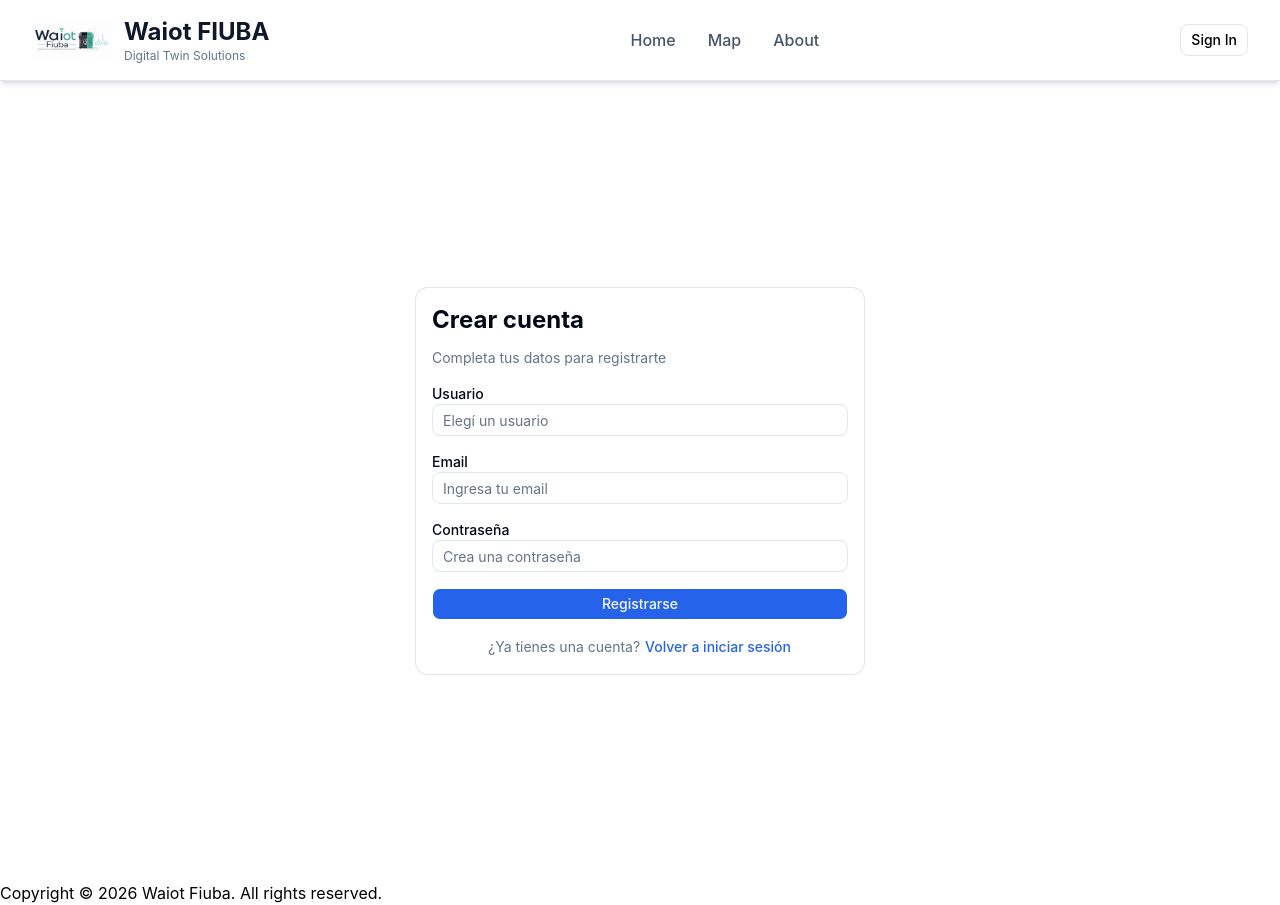
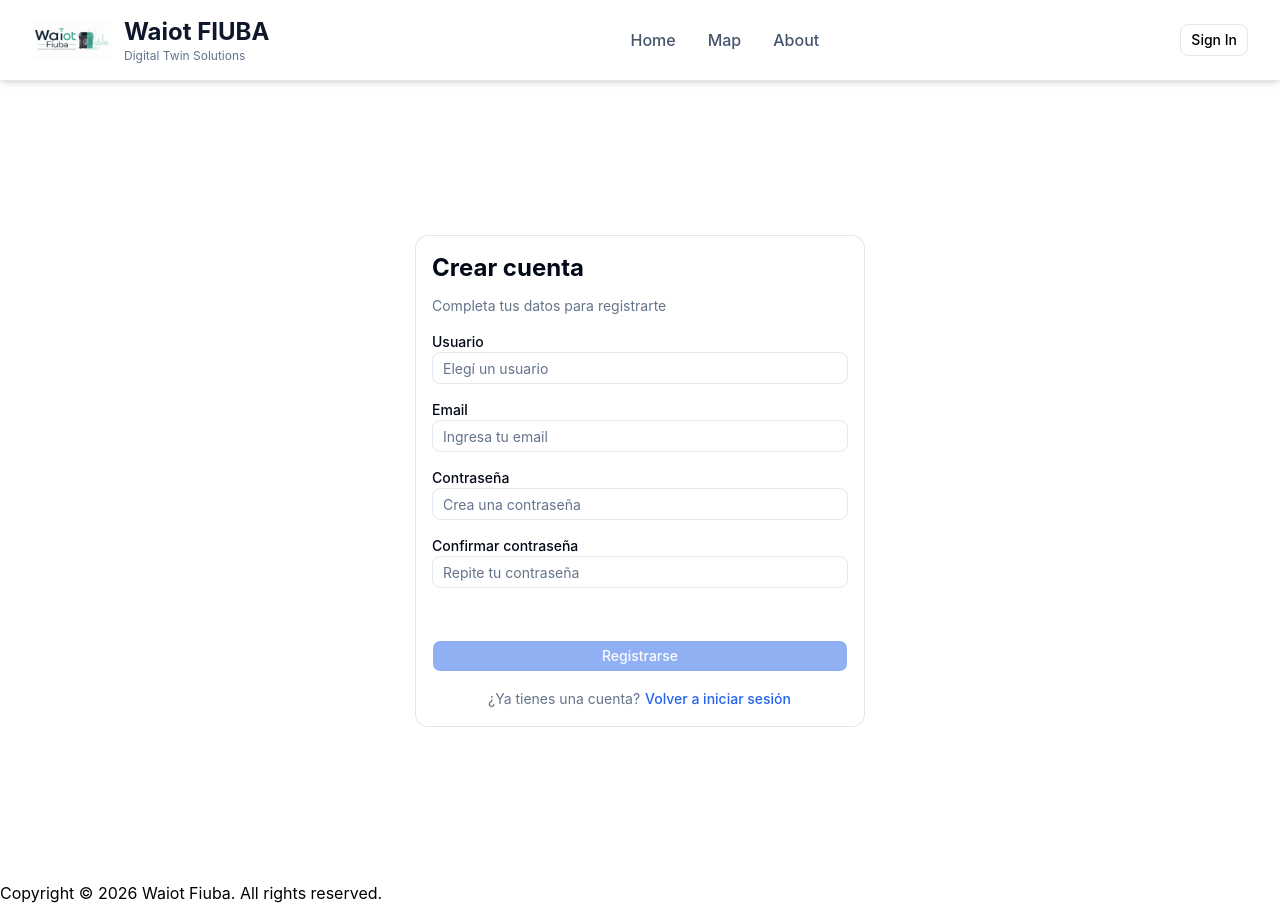
Before and after one commit to WaiotFiuba/frontend, a React (Vite) app: page /register in a window 1280 px wide. Built offline with nearby package versions, Linux system fonts and the light colour scheme; the HTML template or start-up script is replaced by a standard one.

Commit message:
feat: add register form validation and tests

```diff
--- a/src/pages/Register/page.jsx
+++ /dev/null
@@ -1,48 +0,0 @@
-import { Link } from "react-router-dom"
-import { Card, CardContent, CardDescription, CardHeader, CardTitle } from "../../components/ui/card"
-import { Button } from "../../components/ui/button"
-import { Input } from "../../components/ui/input"
-
-export default function Register() {
-    return (
-        <div className="min-h-screen flex items-center justify-center bg-background p-4">
-            <Card className="w-full max-w-md">
-                <CardHeader className="space-y-2">
-                    <CardTitle className="text-2xl font-bold">Crear cuenta</CardTitle>
-                    <CardDescription>Completa tus datos para registrarte</CardDescription>
-                </CardHeader>
-                <CardContent>
-                    <form className="space-y-4">
-                        <div className="space-y-2">
-                            <label htmlFor="name" className="text-sm font-medium">
-                                Usuario
-                            </label>
-                            <Input id="name" type="text" name="name" placeholder="Elegí un usuario" />
-                        </div>
-                        <div className="space-y-2">
-                            <label htmlFor="email" className="text-sm font-medium">
-                                Email
-                            </label>
-                            <Input id="email" type="email" name="email" placeholder="Ingresa tu email" />
-                        </div>
-                        <div className="space-y-2">
-                            <label htmlFor="password" className="text-sm font-medium">
-                                Contraseña
-                            </label>
-                            <Input id="password" type="password" name="password" placeholder="Crea una contraseña" />
-                        </div>
-                        <Button type="submit" className="w-full">
-                            Registrarse
-                        </Button>
-                        <p className="text-center text-sm text-muted-foreground">
-                            ¿Ya tienes una cuenta?{" "}
-                            <Button asChild variant="link" className="h-auto p-0 text-sm font-medium">
-                                <Link to="/login">Volver a iniciar sesión</Link>
-                            </Button>
-                        </p>
-                    </form>
-                </CardContent>
-            </Card>
-        </div>
-    )
-}
--- /dev/null
+++ b/src/pages/Register/page.tsx
@@ -0,0 +1,119 @@
+import { useState, type ChangeEvent, type FormEvent } from "react"
+import { Link } from "react-router-dom"
+import { Card, CardContent, CardDescription, CardHeader, CardTitle } from "../../components/ui/card"
+import { Button } from "../../components/ui/button"
+import { Input } from "../../components/ui/input"
+
+type RegisterForm = {
+    name: string
+    email: string
+    password: string
+    confirmPassword: string
+}
+
+export default function Register() {
+    const [form, setForm] = useState<RegisterForm>({
+        name: "",
+        email: "",
+        password: "",
+        confirmPassword: "",
+    })
+
+    const isValidEmail = (value: string) => /\S+@\S+\.\S+/.test(value)
+    const passwordsMatch = form.password === form.confirmPassword
+    const canSubmit =
+        form.name.trim().length >= 3 &&
+        isValidEmail(form.email.trim()) &&
+        form.password.trim().length >= 6 &&
+        passwordsMatch
+
+    const handleChange = (e: ChangeEvent<HTMLInputElement>) => {
+        const { name, value } = e.target
+        setForm((currentForm) => ({ ...currentForm, [name]: value }))
+    }
+
+    const handleSubmit = (e: FormEvent<HTMLFormElement>) => {
+        e.preventDefault()
+    }
+
+    return (
+        <div className="min-h-screen flex items-center justify-center bg-background p-4">
+            <Card className="w-full max-w-md">
+                <CardHeader className="space-y-2">
+                    <CardTitle className="text-2xl font-bold">Crear cuenta</CardTitle>
+                    <CardDescription>Completa tus datos para registrarte</CardDescription>
+                </CardHeader>
+                <CardContent>
+                    <form onSubmit={handleSubmit} className="space-y-4">
+                        <div className="space-y-2">
+                            <label htmlFor="name" className="text-sm font-medium">
+                                Usuario
+                            </label>
+                            <Input
+                                id="name"
+                                type="text"
+                                name="name"
+                                value={form.name}
+                                onChange={handleChange}
+                                placeholder="Elegí un usuario"
+                            />
+                        </div>
+                        <div className="space-y-2">
+                            <label htmlFor="email" className="text-sm font-medium">
+                                Email
+                            </label>
+                            <Input
+                                id="email"
+                                type="email"
+                                name="email"
+                                value={form.email}
+                                onChange={handleChange}
+                                placeholder="Ingresa tu email"
+                            />
+                        </div>
+                        <div className="space-y-2">
+                            <label htmlFor="password" className="text-sm font-medium">
+                                Contraseña
+                            </label>
+                            <Input
+                                id="password"
+                                type="password"
+                                name="password"
+                                value={form.password}
+                                onChange={handleChange}
+                                placeholder="Crea una contraseña"
+                            />
+                        </div>
+                        <div className="space-y-2">
+                            <label htmlFor="confirmPassword" className="text-sm font-medium">
+                                Confirmar contraseña
+                            </label>
+                            <Input
+                                id="confirmPassword"
+                                type="password"
+                                name="confirmPassword"
+                                value={form.confirmPassword}
+                                onChange={handleChange}
+                                placeholder="Repite tu contraseña"
+                            />
+                        </div>
+                        <div className="min-h-5">
+                            {!passwordsMatch && form.confirmPassword.length > 0 && (
+                                <p className="text-sm text-destructive">Las contraseñas no coinciden.</p>
+                            )}
+                        </div>
+                        <Button type="submit" className="w-full" disabled={!canSubmit}>
+                            Registrarse
+                        </Button>
+                        <p className="text-center text-sm text-muted-foreground">
+                            ¿Ya tienes una cuenta?{" "}
+                            <Button asChild variant="link" className="h-auto p-0 text-sm font-medium">
+                                <Link to="/login">Volver a iniciar sesión</Link>
+                            </Button>
+                        </p>
+                    </form>
+                </CardContent>
+            </Card>
+        </div>
+    )
+}
--- a/src/routes/PageRoutes.tsx
+++ b/src/routes/PageRoutes.tsx
@@ -7,8 +7,8 @@ import About from '../pages/About/page'
 //import RutaProtegida from '../components/RutaProtegida/page'
 import { MainLayout } from '../layout/MainLayout'
 //import { AdminLayout } from '../layout/AdminLayout'
-import { Login } from '../pages/Login/Login.jsx'
-import Register from '../pages/Register/page.jsx'
+import { Login } from '../pages/Login/Login'
+import Register from '../pages/Register/page'
 //import Admin from '../pages/Admin/page.jsx'
 
 export default function PageRoutes() {
```
Also changed, not shown: 1 other file (tests, documents, lock files or other folders).
